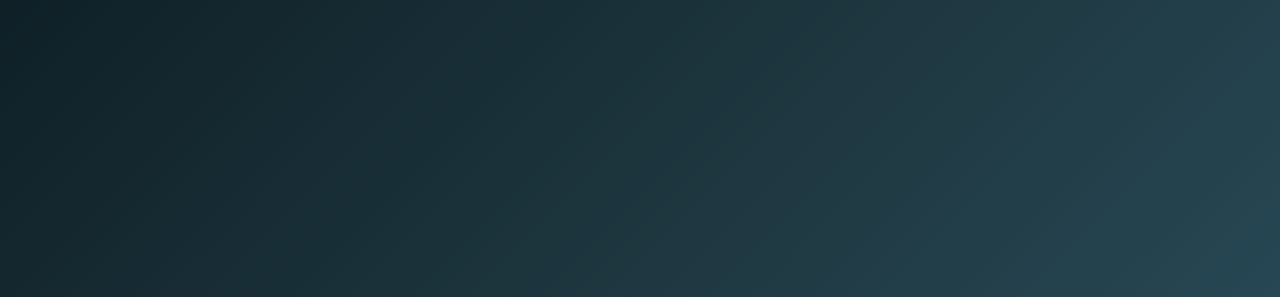
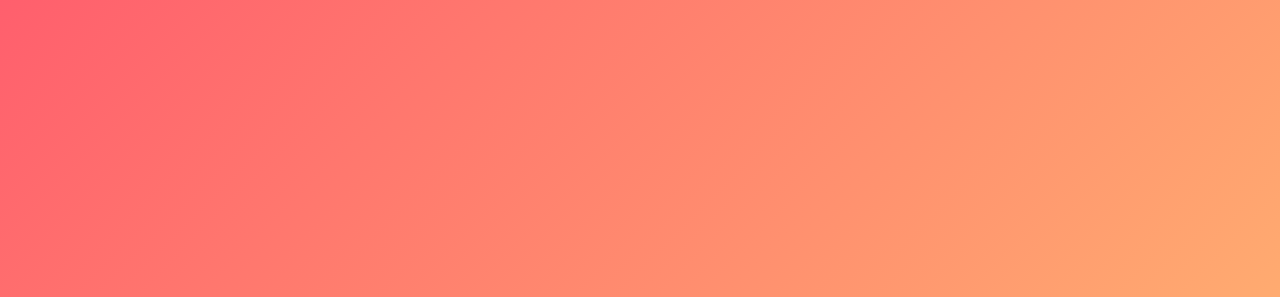
Before and after one commit to Pet3r1512/Digital-Clock, a plain HTML site: page index.html in a window 1280 px wide. Shown: the top 297 px of the page. Drawn offline with Linux system fonts and the light colour scheme.

Commit message:
Update style.css

```diff
--- a/style.css
+++ b/style.css
@@ -9,7 +9,7 @@ body {
   display: flex;
   justify-content: center;
   align-items: center;
-  background-image: linear-gradient(135deg, #0F2027, #203A43, #2C5364);
+  background-image: linear-gradient(135deg, #FF5F6D, #FFC371);
 }
 
 .date-time {
```
